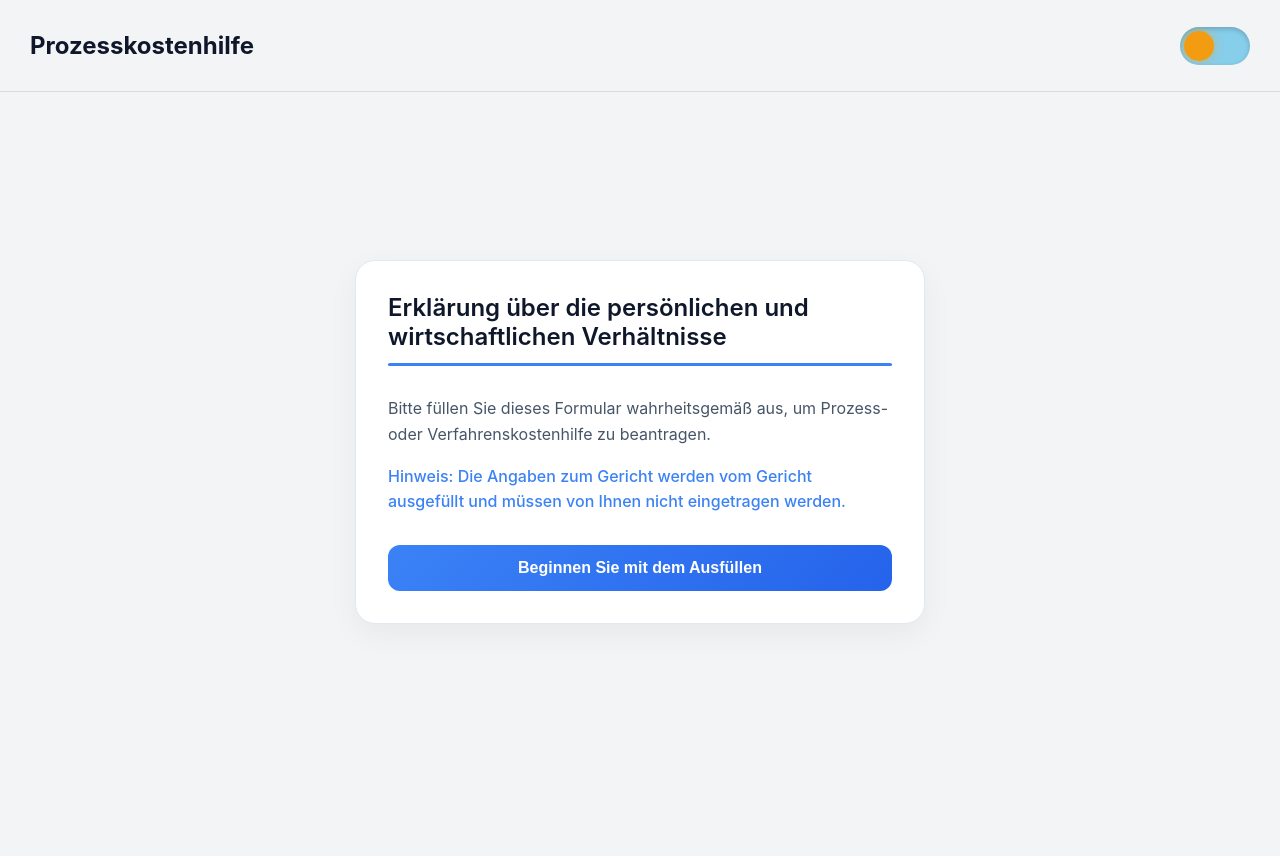
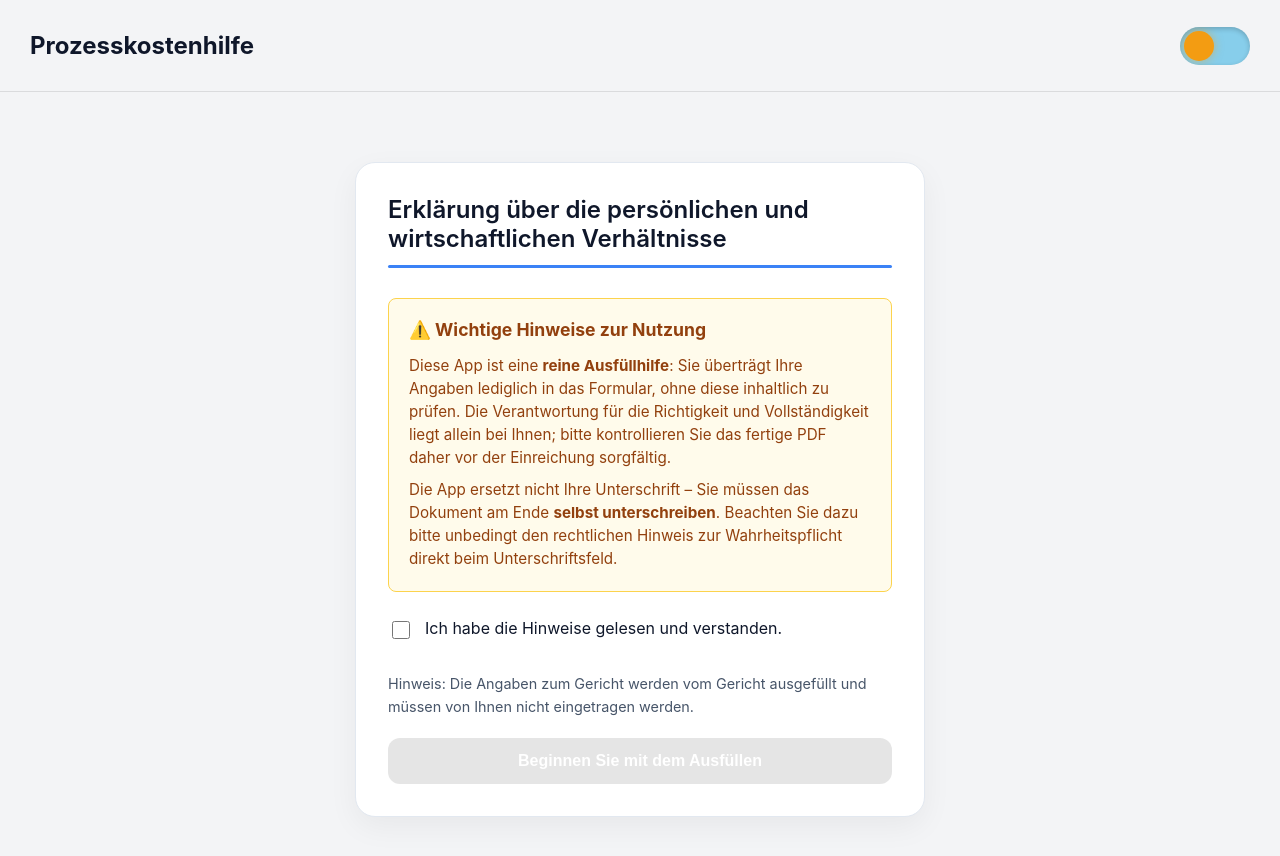
Before and after one commit to Vlad-web-developer/RechtsForm, a React (Create React App) app: page / in a window 1280 px wide. Shown: the top 856 px of the page. Before the commit the page ends 812 px from the top, so only its background shows below. Built offline with nearby package versions, Linux system fonts and the light colour scheme.

Commit message:
added a disclaimer

```diff
--- a/src/app/App.js
+++ b/src/app/App.js
@@ -1,6 +1,4 @@
-import React from 'react'
 import { AnimatePresence, motion } from 'framer-motion'
-
 
 import FormIntro from '../components/FormIntro.jsx'
 import ProgressBar from '../components/ProgressBar.jsx'
@@ -17,10 +15,8 @@ import SectionJ from '../components/SectionJ.jsx'
 import SectionK from '../components/SectionK.jsx'
 import ThemeToggle from '../components/ThemeToggle.jsx'
 
-
 import '../css/App.css'
 import '../css/index.css'
-
 
 import { useFormData } from '../hooks/useFormData'
 import { useFormProgress } from '../hooks/useFormProgress'
@@ -35,7 +31,7 @@ function App() {
   }
 
   return (
-    <div className='App'>
+    <div className='app'>
       <header className='main-header'>
         <h1 className='logo'>
          Prozesskostenhilfe
--- a/src/components/FormIntro.jsx
+++ b/src/components/FormIntro.jsx
@@ -1,7 +1,9 @@
-import React from 'react';
+import React, { useState } from 'react';
 import { motion } from 'framer-motion';
 
 const FormIntro = ({ onNext }) => {
+  const [isChecked, setIsChecked] = useState(false);
+
   return (
     <div className="section-card">
       <motion.div
@@ -13,16 +15,61 @@ const FormIntro = ({ onNext }) => {
           Erklärung über die persönlichen und wirtschaftlichen Verhältnisse
         </h2>
 
-        <div style={{ marginBottom: '30px', color: 'var(--text-secondary)', lineHeight: '1.6' }}>
+        <div style={{
+            backgroundColor: '#fffbeb',
+            border: '1px solid #fcd34d',
+            borderRadius: '8px',
+            padding: '20px',
+            marginBottom: '25px',
+            color: '#92400e'
+        }}>
+            <h3 style={{ marginTop: 0, fontSize: '1.1rem', marginBottom: '10px' }}>
+                ⚠️ Wichtige Hinweise zur Nutzung
+            </h3>
+            <p style={{ fontSize: '0.95rem', lineHeight: '1.5', marginBottom: '10px' }}>
+                Diese App ist eine <strong>reine Ausfüllhilfe</strong>: Sie überträgt Ihre Angaben lediglich in das Formular, ohne diese inhaltlich zu prüfen. Die Verantwortung für die Richtigkeit und Vollständigkeit liegt allein bei Ihnen; bitte kontrollieren Sie das fertige PDF daher vor der Einreichung sorgfältig.
+            </p>
+            <p style={{ fontSize: '0.95rem', lineHeight: '1.5', margin: 0 }}>
+                Die App ersetzt nicht Ihre Unterschrift – Sie müssen das Dokument am Ende <strong>selbst unterschreiben</strong>. Beachten Sie dazu bitte unbedingt den rechtlichen Hinweis zur Wahrheitspflicht direkt beim Unterschriftsfeld.
+            </p>
+        </div>
+
+        {/* Чекбокс согласия */}
+        <div style={{ marginBottom: '30px', display: 'flex', alignItems: 'flex-start', gap: '12px' }}>
+            <input
+                type="checkbox"
+                id="intro-consent"
+                checked={isChecked}
+                onChange={(e) => setIsChecked(e.target.checked)}
+                style={{
+                    marginTop: '4px',
+                    width: '18px',
+                    height: '18px',
+                    cursor: 'pointer'
+                }}
+            />
+            <label htmlFor="intro-consent" style={{ fontSize: '1rem', cursor: 'pointer', lineHeight: '1.4', color: 'var(--text-primary)' }}>
+                Ich habe die Hinweise gelesen und verstanden.
+            </label>
+        </div>
+
+        <div style={{ marginBottom: '20px', color: 'var(--text-secondary)', lineHeight: '1.6', fontSize: '0.9rem' }}>
           <p>
-            Bitte füllen Sie dieses Formular wahrheitsgemäß aus, um Prozess- oder Verfahrenskostenhilfe zu beantragen.
-          </p>
-          <p style={{ marginTop: '15px', fontWeight: '500', color: 'var(--accent-color)' }}>
-            Hinweis: Die Angaben zum Gericht werden vom Gericht ausgefüllt und müssen von Ihnen nicht eingetragen werden.
+             Hinweis: Die Angaben zum Gericht werden vom Gericht ausgefüllt und müssen von Ihnen nicht eingetragen werden.
           </p>
         </div>
 
-        <button className="btn-primary" onClick={onNext}>
+        {/* Кнопка активна только если стоит галочка */}
+        <button
+            className="btn-primary"
+            onClick={onNext}
+            disabled={!isChecked}
+            style={{
+                opacity: isChecked ? 1 : 0.5,
+                cursor: isChecked ? 'pointer' : 'not-allowed',
+                width: '100%'
+            }}
+        >
           Beginnen Sie mit dem Ausfüllen
         </button>
       </motion.div>
--- a/src/css/SectionH.css
+++ b/src/css/SectionH.css
@@ -112,6 +112,7 @@ input[type=number]::-webkit-inner-spin-button {
 
 
 input[type=number] {
+  appearance: textfield;
   -moz-appearance: textfield;
 }
 
```
